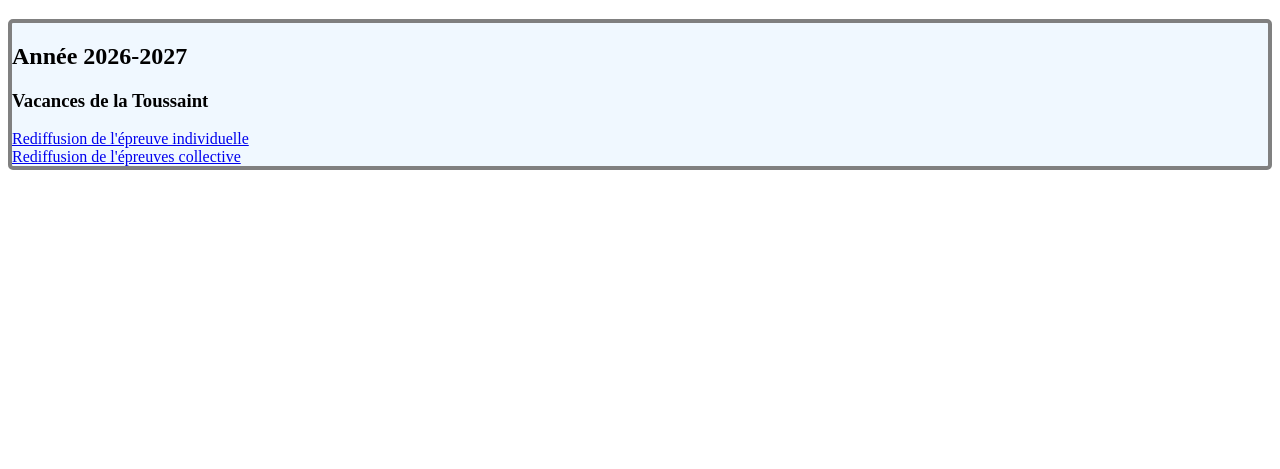
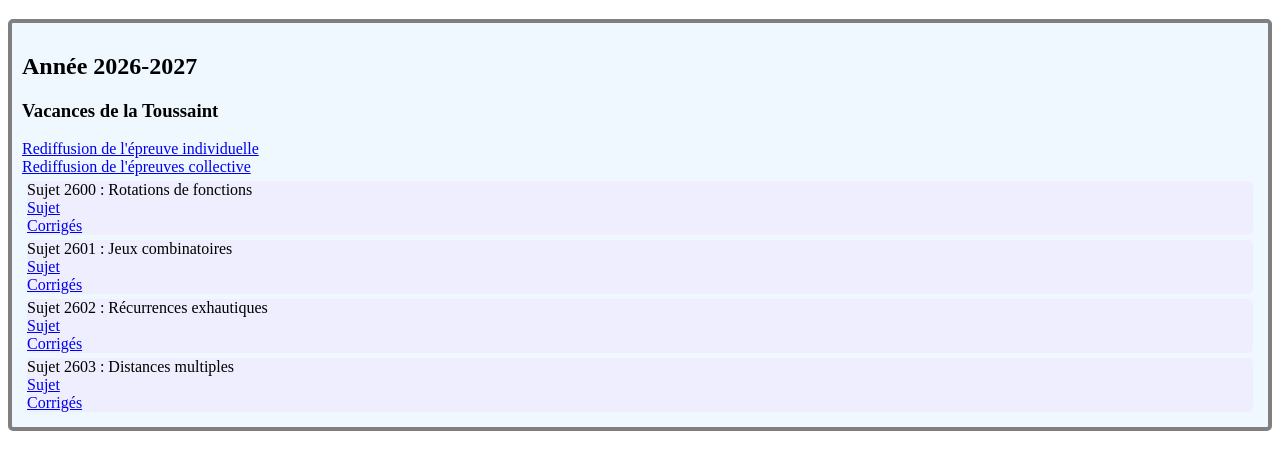
Before and after one commit to Tagorier/scotch, a plain HTML site: page annales.html in a window 1280 px wide. Shown: the part 61-530 px from the top of the page. Drawn offline with Linux system fonts and the light colour scheme.

Commit message:
added 260X first

```diff
--- a/annales.html
+++ b/annales.html
@@ -2,16 +2,38 @@
 
 <html>
   <head>
-    <link rel="stylesheet" href="/styles/main.css">
+    <link rel="stylesheet" href="styles/main.css">
   </head>
   <body>
     <h1>Annales</h1>
 
-    <div class="annales-box">
+    <div class="year-box">
       <h2> Année 2026-2027 </h2>
       <h3> Vacances de la Toussaint</h3>
       <a href="#">Rediffusion de l'épreuve individuelle</a> <br>
       <a href="#">Rediffusion de l'épreuves collective</a> <br>
+
+      <div class="subject-box">
+        Sujet 2600 : Rotations de fonctions <br>
+        <a href="pdf/260X/sujets/2600.pdf">Sujet</a> <br>
+        <a href="pdf/260X/corrections/2600.pdf">Corrigés</a>
+      </div>
+      <div class="subject-box">
+        Sujet 2601 : Jeux combinatoires <br>
+        <a href="pdf/260X/sujets/2601.pdf">Sujet</a> <br>
+        <a href="pdf/260X/corrections/2601.pdf">Corrigés</a>
+      </div>
+      <div class="subject-box">
+        Sujet 2602 : Récurrences exhautiques <br>
+        <a href="pdf/260X/sujets/2602.pdf">Sujet</a> <br>
+        <a href="pdf/260X/corrections/2602.pdf">Corrigés</a>
+      </div>
+      <div class="subject-box">
+        Sujet 2603 : Distances multiples <br>
+        <a href="pdf/260X/sujets/2603.pdf">Sujet</a> <br>
+        <a href="pdf/260X/corrections/2603.pdf">Corrigés</a>
+      </div>
+
     </div>
   </body>
 </html>
--- a/styles/main.css
+++ b/styles/main.css
@@ -1,5 +1,13 @@
-.annales-box {
+.subject-box {
+  background-color: #eef;
+  border-radius: 5px;
+  margin: 5px
+}
+
+.year-box {
   background-color: aliceblue;
   border: 4px solid gray;
   border-radius: 5px;
+  padding: 10px;
+
 }
```
Also changed, not shown: 10 other files.
